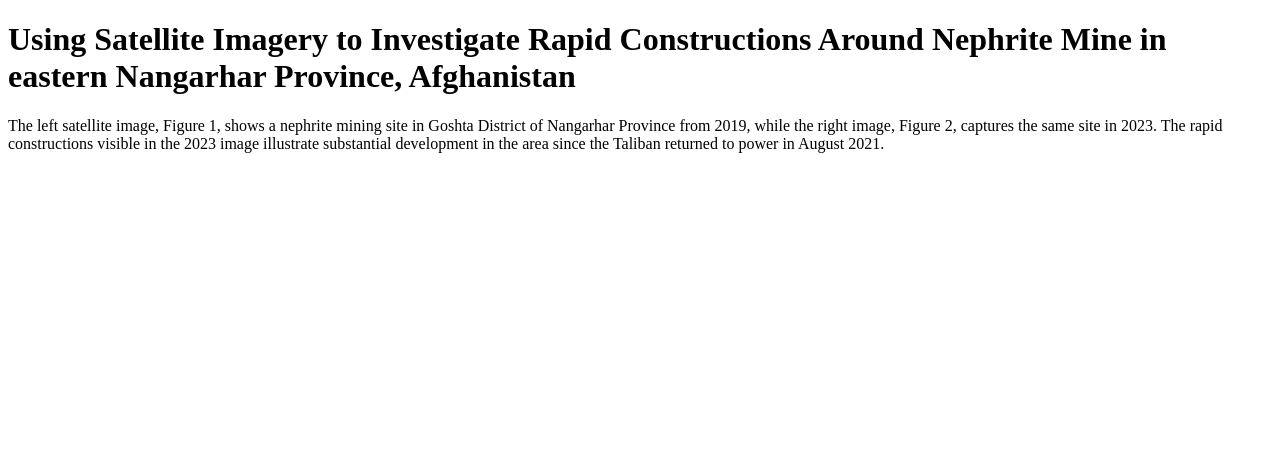
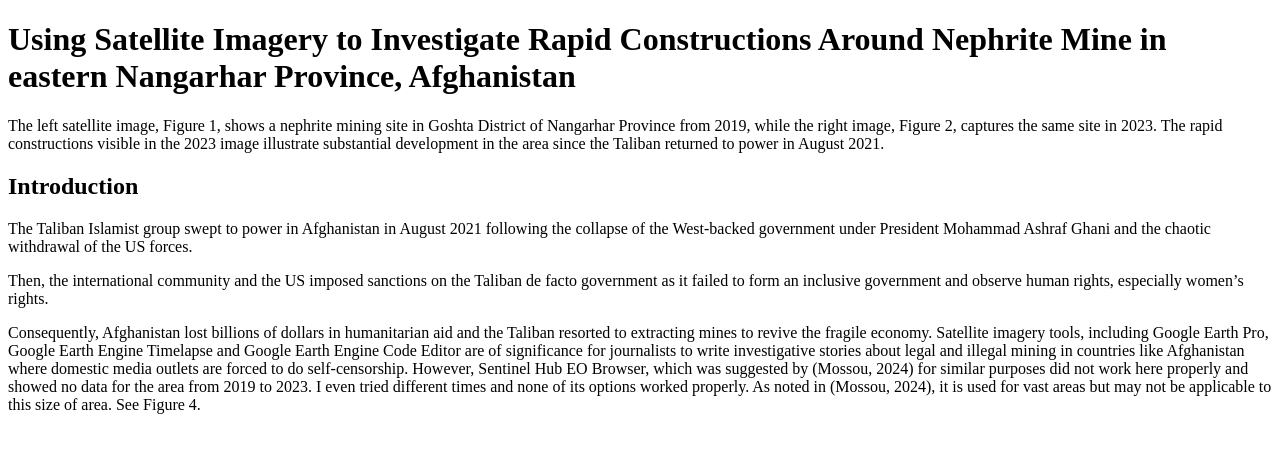
Before and after one commit to waisalizai/Afghan_mining_project, a plain HTML site: page index.html in a window 1280 px wide. Drawn offline with Linux system fonts and the light colour scheme.

Commit message:
adding the introduction

```diff
--- a/index.html
+++ b/index.html
@@ -14,6 +14,18 @@
      </p>
 
 
+    <h2>   Introduction </h2>
+
+    <p> The Taliban Islamist group swept to power in Afghanistan in August 2021 following the collapse of the West-backed government under President Mohammad Ashraf Ghani and the chaotic withdrawal of the US forces. </p>
+
+    <p> Then, the international community and the US imposed sanctions on the Taliban de facto government as it failed to form an inclusive government and observe human rights, especially women’s rights. </p>
+
+    Consequently, Afghanistan lost billions of dollars in humanitarian aid and the Taliban resorted to extracting mines to revive the fragile economy.
+Satellite imagery tools, including Google Earth Pro, Google Earth Engine Timelapse and Google Earth Engine Code Editor are of significance for journalists to write investigative stories about legal and illegal mining in countries like Afghanistan where domestic media outlets are forced to do self-censorship.
+
+However, Sentinel Hub EO Browser, which was suggested by (Mossou, 2024) for similar purposes did not work here properly and showed no data for the area from 2019 to 2023. I even tried different times and none of its options worked properly. As noted in (Mossou, 2024), it is used for vast areas but may not be applicable to this size of area. See Figure 4.
+
+
 
 
 
```
